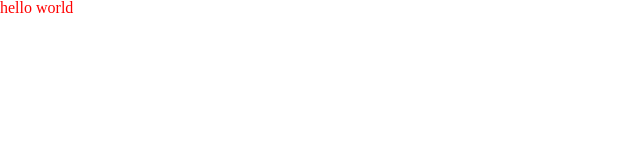
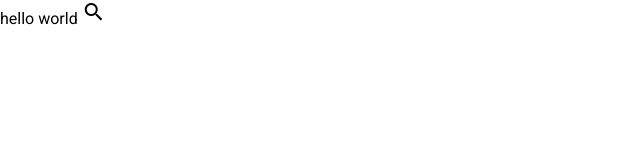
Before and after one commit to wwwkimminja/starbucks-vanilla-app, a plain HTML site: page index.html in a window 1280 px wide. Shown: the whole page, without its empty margins (0-640 px from the left). Drawn offline with nearby package versions, Linux system fonts and the light colour scheme.

Commit message:
add : google fonts,matairal icons

```diff
--- a/css/main.css
+++ b/css/main.css
@@ -1,3 +1,3 @@
 body {
-  color: red;
+  font-family: 'Roboto', sans-serif;
 }
--- a/index.html
+++ b/index.html
@@ -28,11 +28,18 @@
 
   <link rel="icon" href="./favicon.png">
   <link rel="stylesheet" href="https://cdn.jsdelivr.net/npm/reset-css@5.0.1/reset.min.css">
+  <link rel="preconnect" href="https://fonts.googleapis.com">
+  <link rel="preconnect" href="https://fonts.gstatic.com" crossorigin>
+  <link
+    href="https://fonts.googleapis.com/css2?family=Roboto:wght@400;700&family=Source+Sans+Pro:wght@300;400&display=swap"
+    rel="stylesheet">
+  <link rel="stylesheet" href="https://fonts.googleapis.com/icon?family=Material+Icons" />
   <link rel="stylesheet" href="./css/main.css">
 </head>
 
 <body>
   hello world
+  <div class="material-icons">search</div>
 </body>
 
 </html>
```
